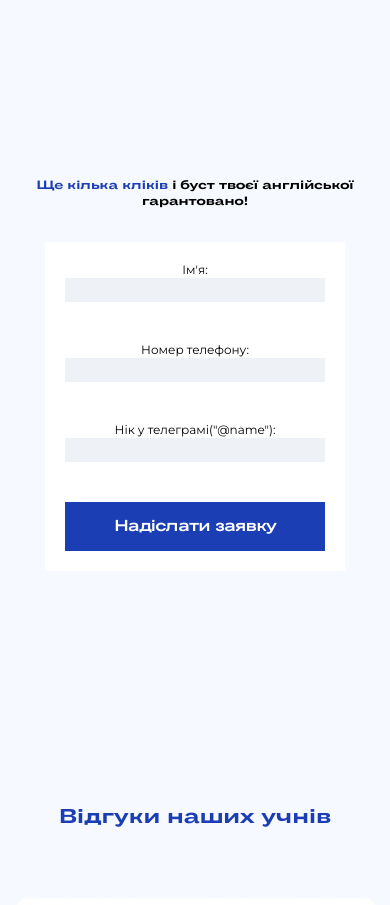
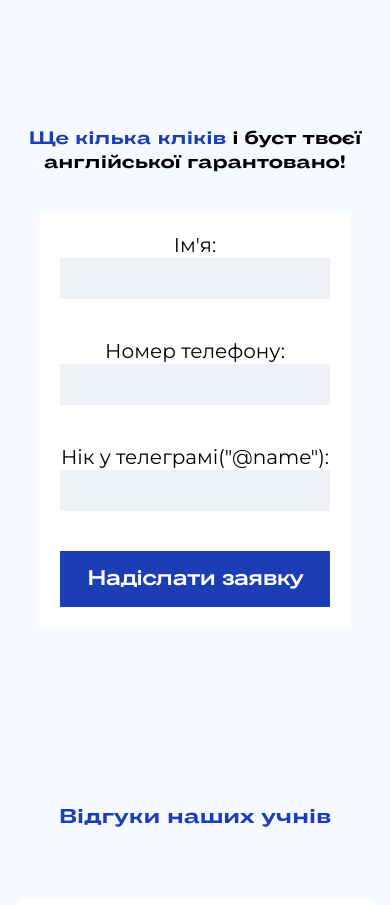
Before and after one commit to Vladarchuk124/LockInSchool, a React (Create React App) app: page / in a window 390 px wide. Shown: the part 6600-7505 px from the top of the page. Built offline with nearby package versions, Linux system fonts and the light colour scheme.

Commit message:
fix: font size fixes

```diff
--- a/src/components/SignToSchool/ContactForm.module.css
+++ b/src/components/SignToSchool/ContactForm.module.css
@@ -94,22 +94,22 @@
 
 @media screen and (max-width: 525px) {
     .contactForm button {
-        font-size: 15px;
+        font-size: 20px;
         margin-top: 0;
     }
 
     .contactForm label {
         margin-bottom: 20px;
         align-items: center;
-        font-size: 12px;
+        font-size: 20px;
     }
 
     .contactForm label input {
-        padding: 5px;
+        padding: 10px;
         margin-top: 1px;
         border-radius: 0;
         width: 250px;
-        font-size: 12px;
+        font-size: 18px;
     }
 
     .errorMsg {
--- a/src/components/SignToSchool/SignToSchool.module.css
+++ b/src/components/SignToSchool/SignToSchool.module.css
@@ -45,6 +45,6 @@
 
 @media screen and (max-width: 430px) {
     .signSection p {
-        font-size: 12px;
+        font-size: 18px;
     }
 }
```
